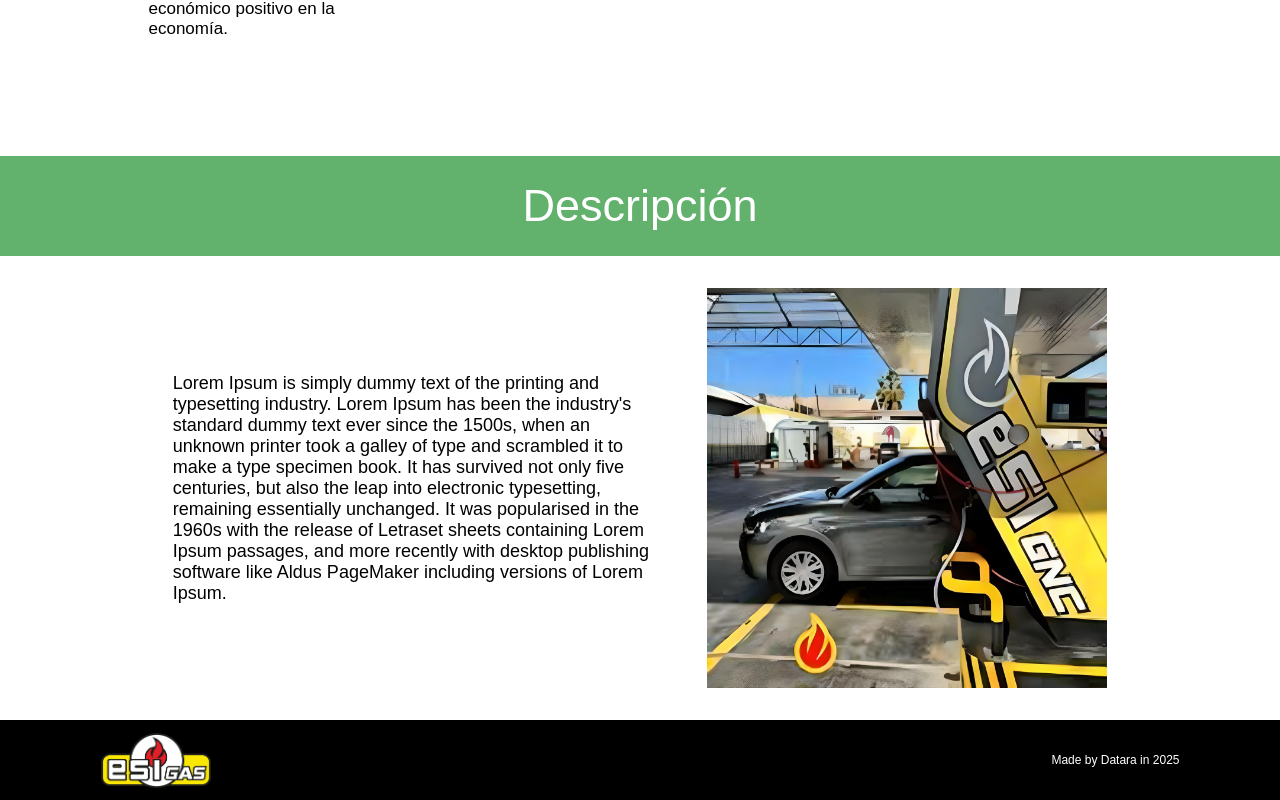
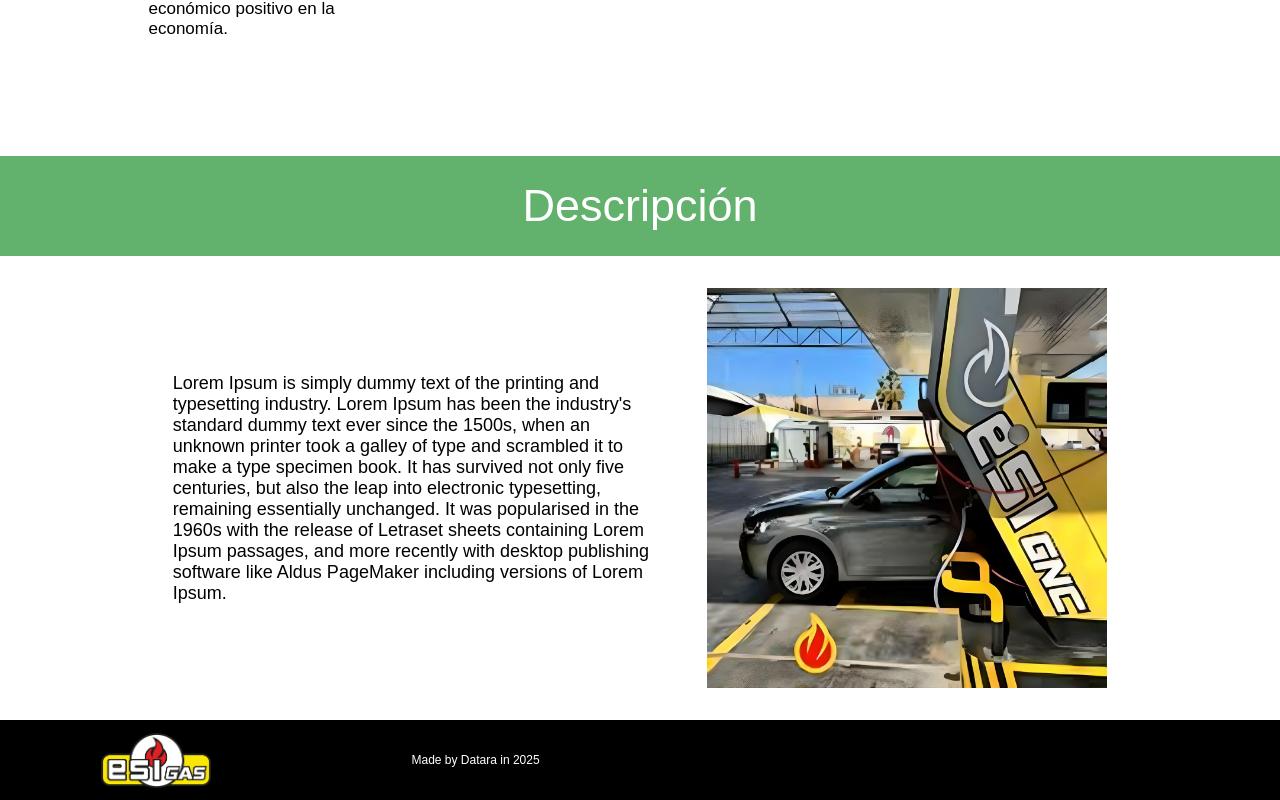
Before and after one commit to IvanDerlich/esigas, a Next.js app: page / in a window 1280 px wide. Shown: the part 1154-1954 px from the top of the page. Built offline with nearby package versions, Linux system fonts and the light colour scheme; a web font is replaced by a local one.

Commit message:
Centro texto

```diff
--- a/src/app/components/layout/footer.module.css
+++ b/src/app/components/layout/footer.module.css
@@ -15,7 +15,7 @@
 .footer_text {
   width: 40%;
   display: flex;
-  justify-content: flex-end;
+  justify-content: flex-start;
 }
 
 @media (min-width: 320px) and (max-width: 768px) {
@@ -43,7 +43,7 @@
 
   .footer_text {
     width: 80%;
-    justify-content: flex-end;
+    justify-content: center;
     align-items: center;
     gap: 2rem;
   }
@@ -56,6 +56,6 @@
 
   .footer_text {
     width: 60%;
-    justify-content: flex-end;
+    justify-content: flex-start;
   }
 }
```
